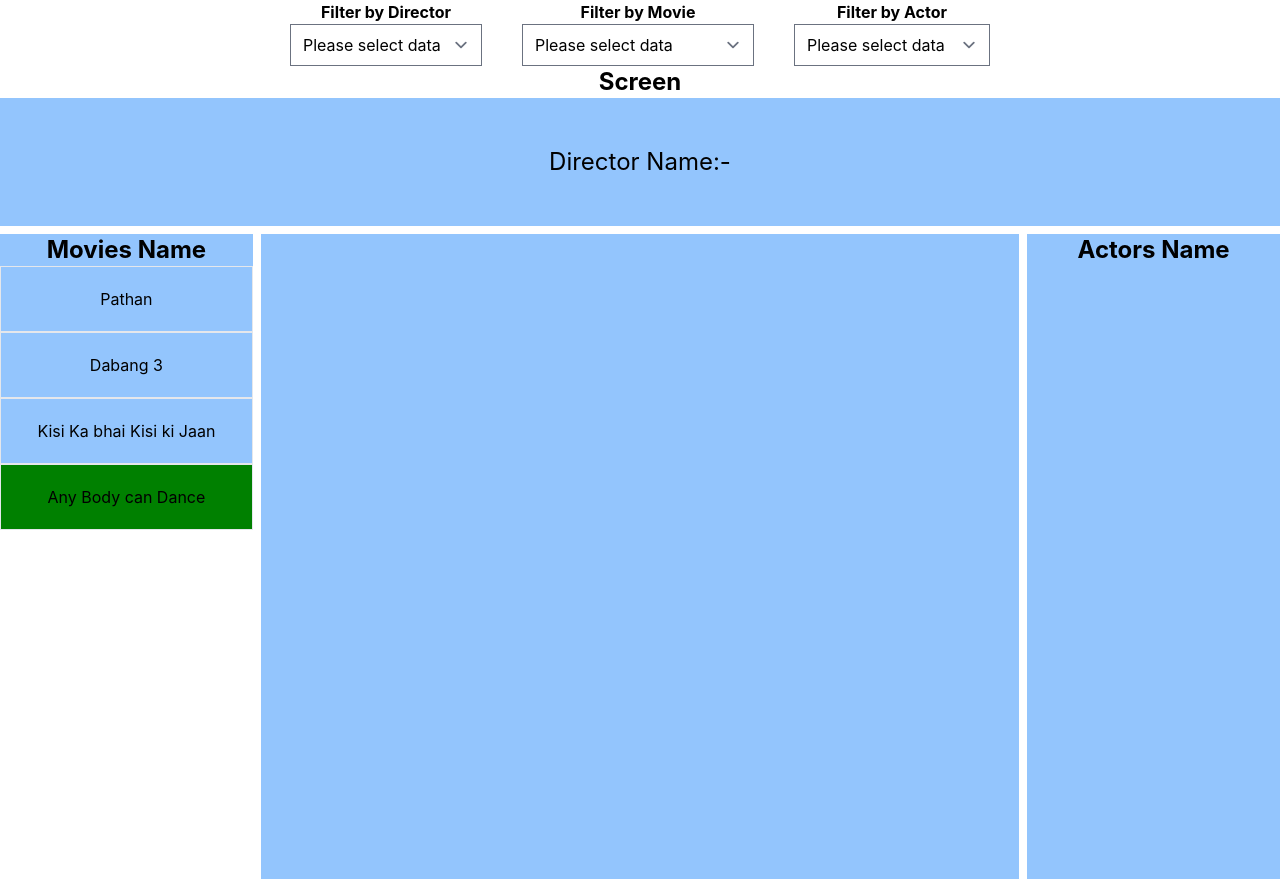
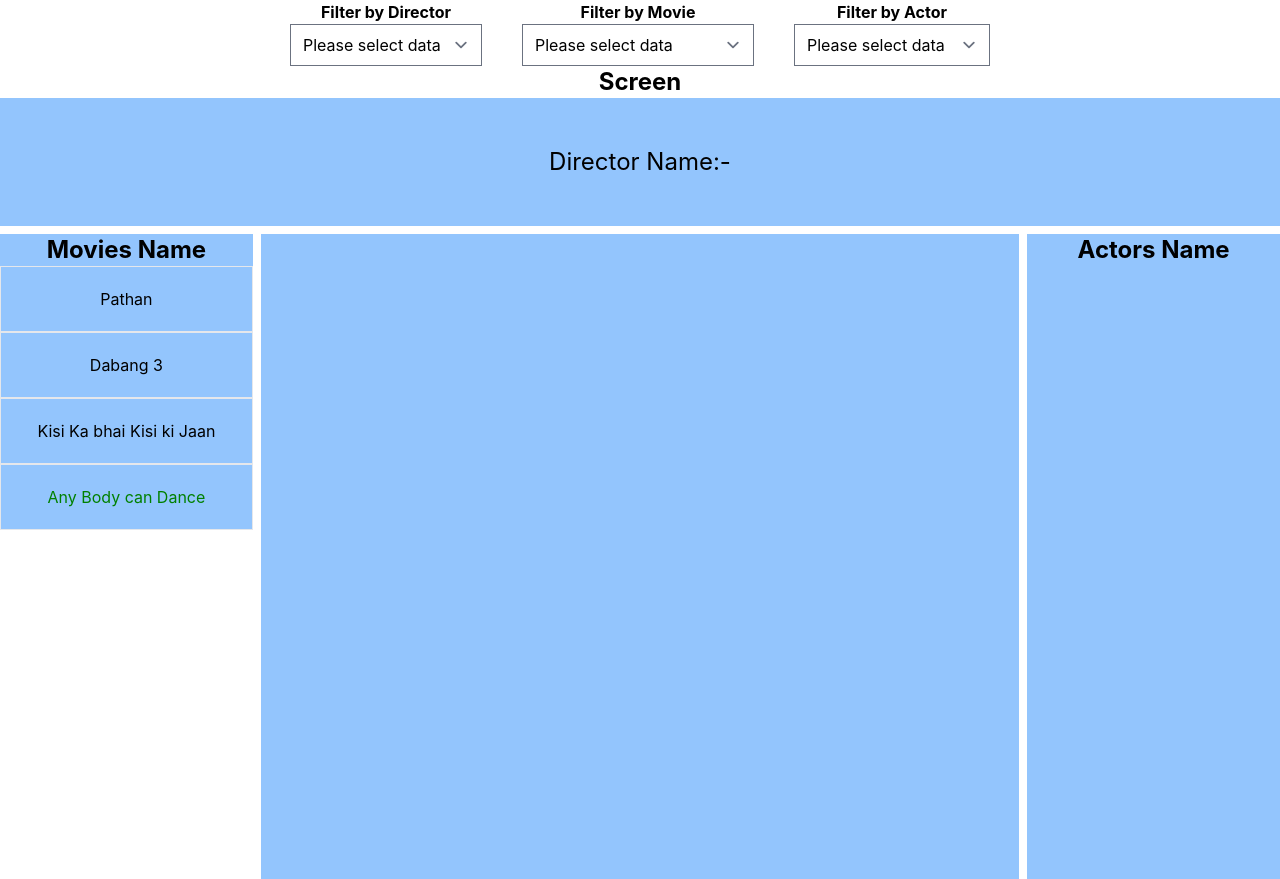
Before and after one commit to bhargav1002/BookMyshow, a React (Create React App) app: page / in a window 1280 px wide. Built offline with nearby package versions, Linux system fonts and the light colour scheme.

Commit message:
Changed the color of the text

```diff
--- a/src/Components/Displaymovie.js
+++ b/src/Components/Displaymovie.js
@@ -34,7 +34,7 @@ export default function Displaymovie(props) {
 
   return (
     <div>
-      <Link to={`/movie/${props.id}`}><div className='bg-blue-300 p-5 border' style={{ backgroundColor: greenflag && 'green' }} onClick={clickHandler}>{props.data}</div></Link>
+      <Link to={`/movie/${props.id}`}><div className='bg-blue-300 p-5 border' style={{ color: greenflag ? 'green': 'black' }} onClick={clickHandler}>{props.data}</div></Link>
     </div>
   )
 }
```
